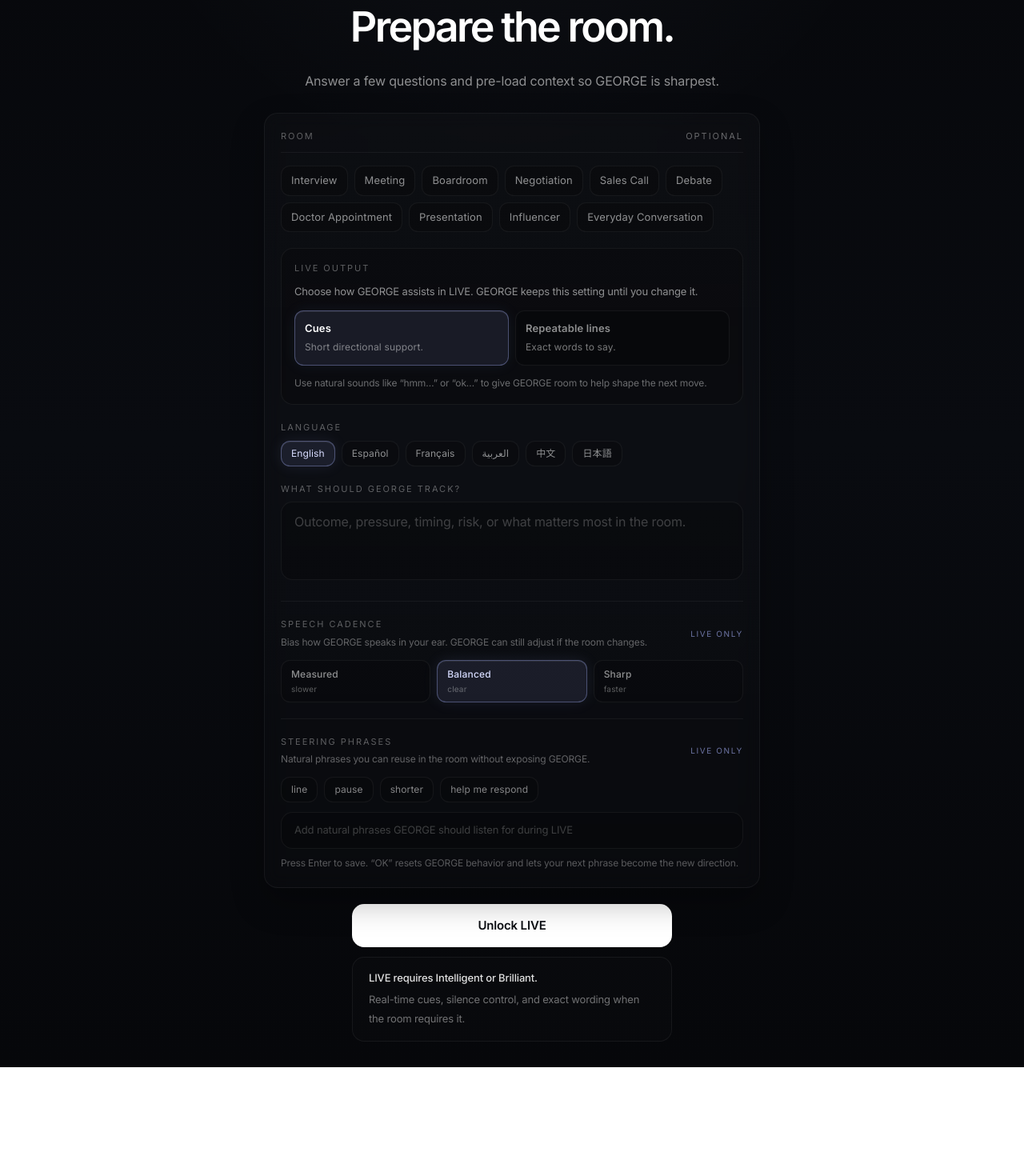
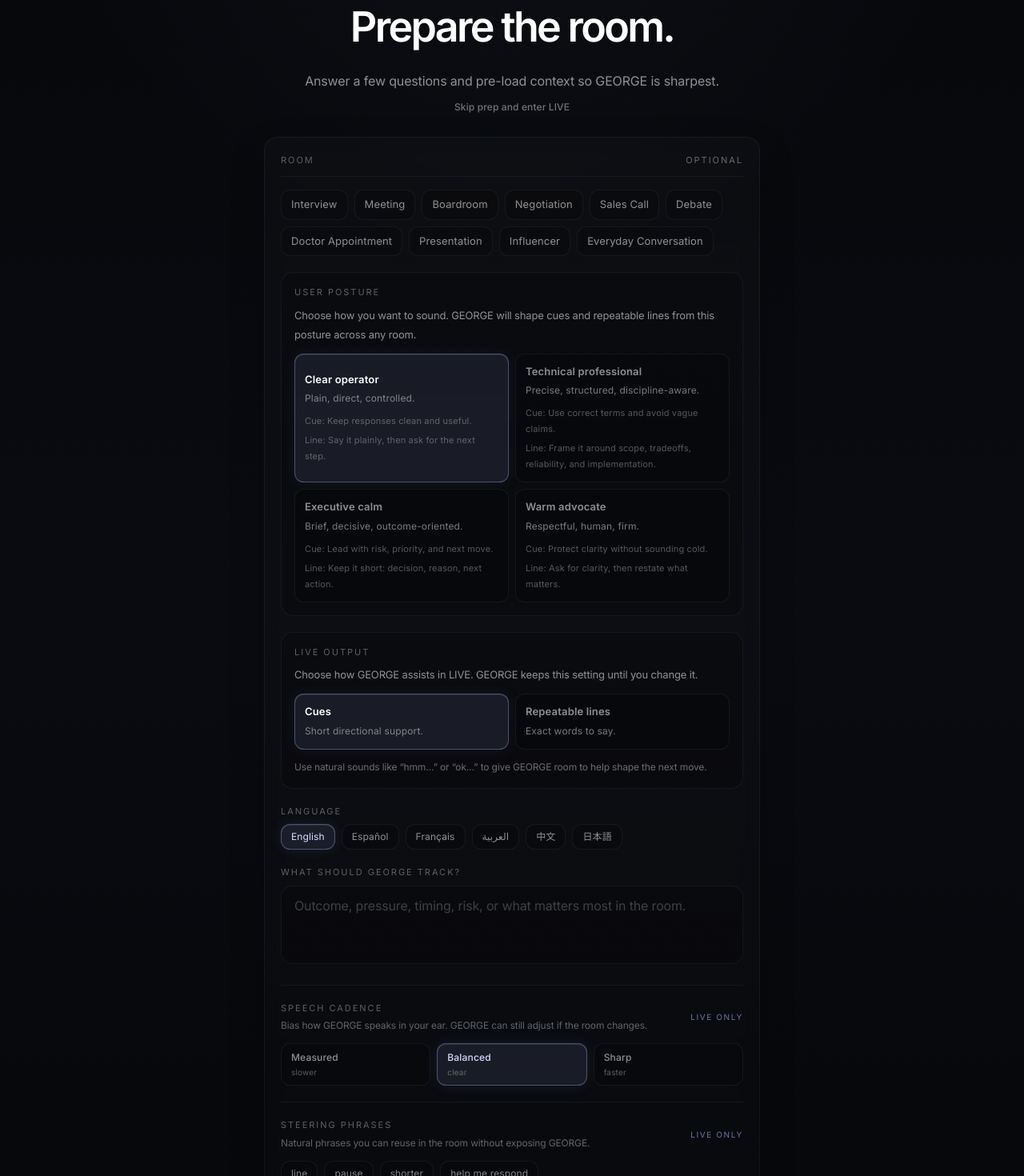
Before and after one commit to LesKemVal/ai-clarity, a Next.js app: page /george/live-entry in a window 1280 px wide. Shown: the part 300-1770 px from the top of the page at 80% size. Before the commit the page ends 1634 px from the top, so only its background shows below. Built offline with nearby package versions, Linux system fonts and the light colour scheme.

Commit message:
Refine Prep Room flow with posture and summary

```diff
--- a/app/george/live-entry/page.tsx
+++ b/app/george/live-entry/page.tsx
@@ -164,6 +164,37 @@ const LIVE_CAPACITY_OPTIONS = [
   },
 ]
 
+const LIVE_POSTURES = [
+  {
+    id: 'clear_operator',
+    label: 'Clear operator',
+    body: 'Plain, direct, controlled.',
+    cue: 'Keep responses clean and useful.',
+    line: 'Say it plainly, then ask for the next step.',
+  },
+  {
+    id: 'technical_professional',
+    label: 'Technical professional',
+    body: 'Precise, structured, discipline-aware.',
+    cue: 'Use correct terms and avoid vague claims.',
+    line: 'Frame it around scope, tradeoffs, reliability, and implementation.',
+  },
+  {
+    id: 'executive_calm',
+    label: 'Executive calm',
+    body: 'Brief, decisive, outcome-oriented.',
+    cue: 'Lead with risk, priority, and next move.',
+    line: 'Keep it short: decision, reason, next action.',
+  },
+  {
+    id: 'warm_advocate',
+    label: 'Warm advocate',
+    body: 'Respectful, human, firm.',
+    cue: 'Protect clarity without sounding cold.',
+    line: 'Ask for clarity, then restate what matters.',
+  },
+]
+
 const ROOM_PROMPTS: Record<string, { label: string; placeholder: string }> = {
   Interview: {
     label: 'WHAT WILL THEY BE LISTENING FOR?',
@@ -236,6 +267,8 @@ export default function GeorgeLiveEntryPage() {
   const [selectedLanguage, setSelectedLanguage] = useState('English')
   const [speechCadence, setSpeechCadence] = useState('Balanced')
   const [liveAssistMode, setLiveAssistMode] = useState<'cues' | 'lines'>('cues')
+  const [selectedPosture, setSelectedPosture] = useState('clear_operator')
+  const [showRoomSummary, setShowRoomSummary] = useState(false)
   const [showLanguageScopePrompt, setShowLanguageScopePrompt] = useState(false)
   const [hasLiveSession, setHasLiveSession] = useState(false)
   const [currentTier, setCurrentTier] = useState('smart')
@@ -349,8 +382,10 @@ export default function GeorgeLiveEntryPage() {
     setHasLiveSession(!!activeLive)
   }, [])
 
-  const prepareLive = () => {
+  const prepareLive = (skipPrep = false) => {
     if (typeof window === 'undefined') return
+
+    const activePosture = LIVE_POSTURES.find((item) => item.id === selectedPosture) || LIVE_POSTURES[0]
 
     const runtimeSupport = {
       selectedCapacityCents,
@@ -360,15 +395,18 @@ export default function GeorgeLiveEntryPage() {
       capacityCents,
       estimatedCents,
       runtimeBias: selectedCapabilities.map((item) => item.runtimeBias),
+      posture: activePosture,
     }
 
     const liveSetup = {
-      room: selectedRoom,
+      room: skipPrep ? 'Adaptive LIVE' : selectedRoom,
       language: selectedLanguage,
       cadence: speechCadence,
       objective,
       controlWords,
       liveAssistMode,
+      posture: activePosture,
+      skipPrep,
       runtimeSupport,
       selectedCapacityCents,
       selectedCapabilityIds,
@@ -419,6 +457,14 @@ export default function GeorgeLiveEntryPage() {
         <p className="mt-4 max-w-[590px] text-[14px] leading-6 text-white/54 md:text-[16px]">
           Answer a few questions and pre-load context so GEORGE is sharpest.
         </p>
+
+        <button
+          type="button"
+          onClick={() => prepareLive(true)}
+          className="mt-3 text-[12px] font-medium text-white/42 underline-offset-4 transition hover:text-white/72 hover:underline"
+        >
+          Skip prep and enter LIVE
+        </button>
 
         {runtimeMotionContext && (
           <div className="mt-5 w-full max-w-[620px] rounded-[1rem] border border-[#AAB4FF]/12 bg-[#AAB4FF]/[0.035] px-5 py-4 text-left shadow-[0_18px_40px_rgba(0,0,0,0.24)]">
@@ -552,6 +598,40 @@ export default function GeorgeLiveEntryPage() {
               </div>
             </div>
           )}
+
+          <div className="mt-5 rounded-[0.95rem] border border-white/[0.055] bg-black/20 p-4">
+            <div className="mb-2 text-[11px] tracking-[0.18em] text-white/34">
+              USER POSTURE
+            </div>
+
+            <p className="mb-3 text-[13px] leading-6 text-white/54">
+              Choose how you want to sound. GEORGE will shape cues and repeatable lines from this posture across any room.
+            </p>
+
+            <div className="grid gap-2 sm:grid-cols-2">
+              {LIVE_POSTURES.map((item) => {
+                const active = selectedPosture === item.id
+
+                return (
+                  <button
+                    key={item.id}
+                    type="button"
+                    onClick={() => setSelectedPosture(item.id)}
+                    className={`rounded-[0.8rem] border px-3 py-3 text-left transition-all duration-150 ${
+                      active
+                        ? 'border-[#AAB4FF]/35 bg-[#AAB4FF]/10 text-white shadow-[0_0_18px_rgba(170,180,255,0.08),inset_0_1px_0_rgba(255,255,255,0.08)]'
+                        : 'border-white/[0.055] bg-black/20 text-white/54 hover:border-white/[0.11] hover:bg-white/[0.024] hover:text-white/80'
+                    }`}
+                  >
+                    <div className="text-[13px] font-semibold">{item.label}</div>
+                    <div className="mt-1 text-[12px] leading-5 text-white/46">{item.body}</div>
+                    <div className="mt-2 text-[11px] leading-5 text-white/32">Cue: {item.cue}</div>
+                    <div className="mt-1 text-[11px] leading-5 text-white/32">Line: {item.line}</div>
+                  </button>
+                )
+              })}
+            </div>
+          </div>
 
           <div className="mt-5 rounded-[0.95rem] border border-white/[0.055] bg-black/20 p-4">
             <div className="mb-2 text-[11px] tracking-[0.18em] text-white/34">
@@ -782,53 +862,50 @@ export default function GeorgeLiveEntryPage() {
           </div>
         )}
 
-        <div className="mt-5 grid w-full max-w-[400px] gap-3">
+        <div className="mt-5 w-full max-w-[520px]">
+          {!showRoomSummary ? (
+            <button
+              type="button"
+              onClick={() => setShowRoomSummary(true)}
+              className="flex w-full items-center justify-center rounded-[0.95rem] border border-[#8FB6C9]/[0.34] bg-[#0B1622] px-6 py-4 text-[15px] font-semibold text-[#E6F3FA] shadow-[0_0_0_1px_rgba(143,182,201,0.08),0_14px_32px_rgba(0,0,0,0.34)] transition hover:border-[#8FB6C9]/[0.48] hover:bg-[#101C2A]"
+            >
+              Review room
+            </button>
+          ) : (
+            <div className="rounded-[1.05rem] border border-white/[0.06] bg-black/28 p-4 text-left">
+              <div className="text-[10px] uppercase tracking-[0.22em] text-white/34">
+                Room summary
+              </div>
 
-          {(currentTier === 'intelligent' || currentTier === 'brilliant') ? (
-            <>
-              {hasLiveSession && (
-                <Link
-                  href="/george/live"
-                  className="flex items-center justify-center rounded-[0.95rem] border border-white/[0.065] bg-[linear-gradient(180deg,rgba(255,255,255,0.03),rgba(255,255,255,0.018))] px-6 py-4 text-[14px] font-medium text-white/74 transition-all duration-150 hover:border-white/[0.11] hover:bg-white/[0.04] hover:text-white"
-                >
-                  Resume Conversation
-                </Link>
-              )}
+              <div className="mt-3 space-y-2 text-[13px] leading-6 text-white/62">
+                <div><span className="text-white/34">Room:</span> {selectedRoom || 'Adaptive LIVE'}</div>
+                <div><span className="text-white/34">Posture:</span> {(LIVE_POSTURES.find((item) => item.id === selectedPosture) || LIVE_POSTURES[0]).label}</div>
+                <div><span className="text-white/34">Output:</span> {liveAssistMode === 'lines' ? 'Repeatable lines' : 'Cues'}</div>
+                <div><span className="text-white/34">Cadence:</span> {speechCadence}</div>
+                {estimatedCents !== null && (
+                  <div><span className="text-white/34">Runtime estimate:</span> ~{estimatedCents}¢</div>
+                )}
+                {objective.trim() && (
+                  <div><span className="text-white/34">Context:</span> {objective.trim()}</div>
+                )}
+              </div>
 
               <button
                 type="button"
-                onClick={prepareLive}
-                className="flex items-center justify-center rounded-[0.95rem] border border-[#8FB6C9]/[0.34] bg-[#0B1622] px-6 py-4 text-[15px] font-semibold text-[#E6F3FA] shadow-[0_0_0_1px_rgba(143,182,201,0.08),0_14px_32px_rgba(0,0,0,0.34)] transition hover:border-[#8FB6C9]/[0.48] hover:bg-[#101C2A]"
+                onClick={() => prepareLive(false)}
+                className="mt-4 flex w-full items-center justify-center rounded-[0.95rem] border border-[#8FB6C9]/[0.34] bg-[#0B1622] px-6 py-4 text-[15px] font-semibold text-[#E6F3FA] shadow-[0_0_0_1px_rgba(143,182,201,0.08),0_14px_32px_rgba(0,0,0,0.34)] transition hover:border-[#8FB6C9]/[0.48] hover:bg-[#101C2A]"
               >
-                Enter LIVE
+                Continue to LIVE
               </button>
 
-              <Link
-                href="/george/live"
-                className="flex items-center justify-center rounded-[0.95rem] border border-white/[0.06] bg-white/[0.012] px-6 py-4 text-[14px] font-medium text-white/50 transition-all duration-150 hover:border-white/[0.10] hover:bg-white/[0.022] hover:text-white/74"
+              <button
+                type="button"
+                onClick={() => setShowRoomSummary(false)}
+                className="mt-3 w-full text-center text-[12px] text-white/36 transition hover:text-white/62"
               >
-                Enter without setup
-              </Link>
-            </>
-          ) : (
-            <>
-              <Link
-                href="/top-up"
-                className="flex items-center justify-center rounded-[0.95rem] bg-white px-6 py-4 text-[15px] font-semibold text-[#0B0D12] transition hover:bg-[#F3F5F7]"
-              >
-                Unlock LIVE
-              </Link>
-
-              <div className="rounded-[0.95rem] border border-white/[0.055] bg-white/[0.012] px-5 py-4 text-left">
-                <div className="text-[13px] font-medium text-white/88">
-                  LIVE requires Intelligent or Brilliant.
-                </div>
-
-                <div className="mt-1 text-[13px] leading-6 text-white/42">
-                  Real-time cues, silence control, and exact wording when the room requires it.
-                </div>
-              </div>
-            </>
+                Adjust room
+              </button>
+            </div>
           )}
         </div>
       </div>
```
